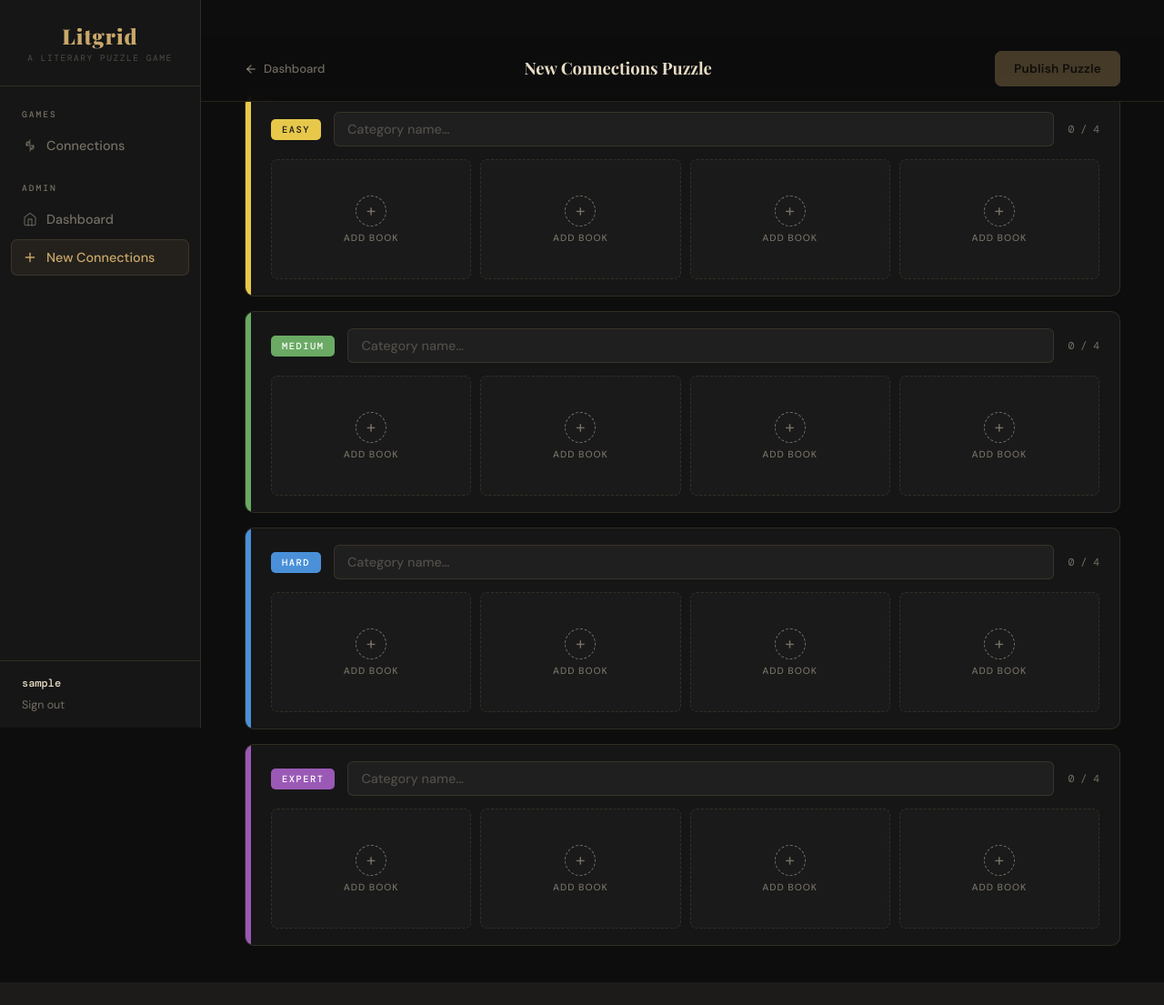
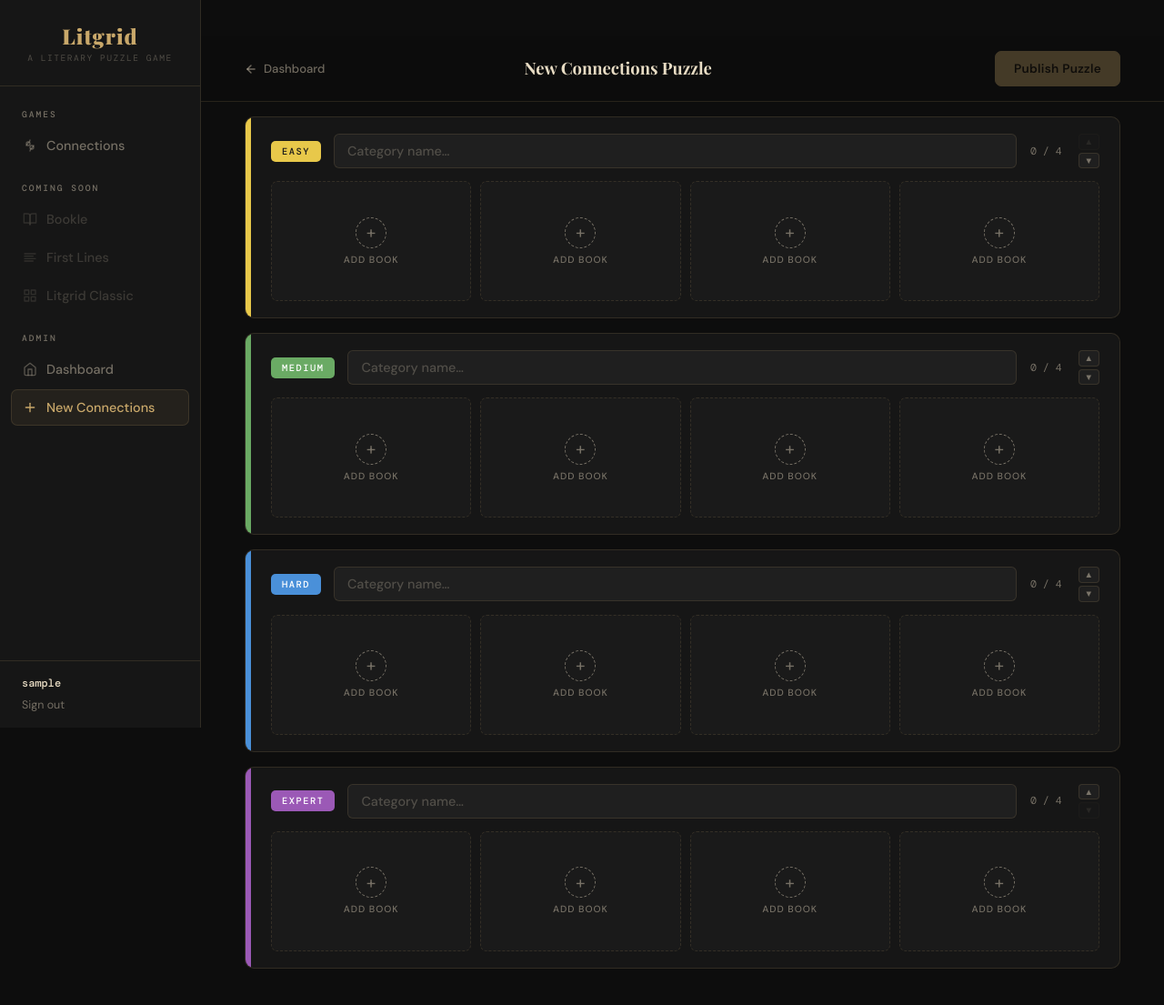
Before and after one commit to colin-ingraham/litgrid, a Django app: page /dashboard/create/connections/ in a window 1280 px wide. Shown: the whole page at 91% size. Before the commit the page ends 1080 px from the top, so only its background shows below. Run offline with Django 5.2, Linux system fonts and the light colour scheme; the visitor is signed in with stand-in values (Sample User, id 1).

Commit message:
feat(Dashboard): Change category ordering/color while creating Connections Puzzle

```diff
--- a/dashboard/static/dashboard/create_connections.css
+++ b/dashboard/static/dashboard/create_connections.css
@@ -110,6 +110,7 @@
     display: flex;
     flex-direction: column;
     gap: 16px;
+    padding-top: 24px;
 }
 
 .group-panel {
@@ -566,3 +567,35 @@
     letter-spacing: 1px;
     flex-shrink: 0;
 }
+
+/* ── Group reorder buttons ── */
+.group-reorder-btns {
+    display: flex;
+    flex-direction: column;
+    gap: 3px;
+    flex-shrink: 0;
+    margin-left: 4px;
+}
+
+.reorder-btn {
+    background: rgba(255,255,255,0.04);
+    border: 1px solid var(--dash-border);
+    border-radius: 4px;
+    color: var(--dash-muted);
+    font-size: 0.6rem;
+    line-height: 1;
+    padding: 3px 6px;
+    cursor: pointer;
+    transition: all 0.15s ease;
+}
+
+.reorder-btn:hover:not(:disabled) {
+    background: rgba(201, 168, 106, 0.12);
+    border-color: var(--dash-gold);
+    color: var(--dash-gold);
+}
+
+.reorder-btn:disabled {
+    opacity: 0.2;
+    cursor: not-allowed;
+}
--- a/dashboard/static/dashboard/dashboard.css
+++ b/dashboard/static/dashboard/dashboard.css
@@ -157,6 +157,28 @@
 .nav-link.active svg {
     opacity: 1;
 }
+
+.nav-link--coming-soon {
+    cursor: default;
+    opacity: 0.4;
+    pointer-events: none;
+    display: flex;
+    align-items: center;
+    gap: 10px;
+    padding: 10px 12px;
+    border-radius: 7px;
+    color: var(--dash-muted);
+    font-size: 0.9rem;
+    font-weight: 500;
+}
+
+.nav-link--coming-soon svg {
+    width: 16px;
+    height: 16px;
+    flex-shrink: 0;
+    opacity: 0.7;
+}
+
 
 /* Sidebar footer */
 .sidebar-footer {
--- a/dashboard/templates/dashboard/create_connections.html
+++ b/dashboard/templates/dashboard/create_connections.html
@@ -44,6 +44,10 @@
                     autocomplete="off"
                 />
                 <span class="group-progress" id="progress-{{ level.order }}">0 / 4</span>
+                <div class="group-reorder-btns">
+                    <button class="reorder-btn reorder-up"  data-group="{{ level.order }}" title="Move up"   {% if level.order == 0 %}disabled{% endif %}>▲</button>
+                    <button class="reorder-btn reorder-down" data-group="{{ level.order }}" title="Move down" {% if level.order == 3 %}disabled{% endif %}>▼</button>
+                </div>
             </div>
             <div class="book-slot-row">
                 <div class="book-slot" data-group="{{ level.order }}" data-slot="0"></div>
--- a/templates/base.html
+++ b/templates/base.html
@@ -29,6 +29,20 @@
                 <svg viewBox="0 0 24 24" fill="none" stroke="currentColor" stroke-width="2" stroke-linecap="round" stroke-linejoin="round"><circle cx="9" cy="9" r="3"/><circle cx="15" cy="15" r="3"/><path d="M12 3c0 5-6 6-6 9"/><path d="M12 21c0-5 6-6 6-9"/></svg>
                 Connections
             </a>
+
+            <span class="nav-section-label" style="margin-top: 18px;">Coming Soon</span>
+            <span class="nav-link nav-link--coming-soon">
+                <svg viewBox="0 0 24 24" fill="none" stroke="currentColor" stroke-width="2" stroke-linecap="round" stroke-linejoin="round"><path d="M2 3h6a4 4 0 0 1 4 4v14a3 3 0 0 0-3-3H2z"/><path d="M22 3h-6a4 4 0 0 0-4 4v14a3 3 0 0 1 3-3h7z"/></svg>
+                Bookle
+            </span>
+            <span class="nav-link nav-link--coming-soon">
+                <svg viewBox="0 0 24 24" fill="none" stroke="currentColor" stroke-width="2" stroke-linecap="round" stroke-linejoin="round"><line x1="17" y1="10" x2="3" y2="10"/><line x1="21" y1="6" x2="3" y2="6"/><line x1="21" y1="14" x2="3" y2="14"/><line x1="17" y1="18" x2="3" y2="18"/></svg>
+                First Lines
+            </span>
+            <span class="nav-link nav-link--coming-soon">
+                <svg viewBox="0 0 24 24" fill="none" stroke="currentColor" stroke-width="2" stroke-linecap="round" stroke-linejoin="round"><rect x="3" y="3" width="7" height="7"/><rect x="14" y="3" width="7" height="7"/><rect x="14" y="14" width="7" height="7"/><rect x="3" y="14" width="7" height="7"/></svg>
+                Litgrid Classic
+            </span>
 
             {% if request.user.is_staff %}
             <span class="nav-section-label" style="margin-top: 18px;">Admin</span>
```
Also changed, not shown: dashboard/static/dashboard/create_connections.js (+39 -0 lines), todo.txt (+6 -48 lines).
